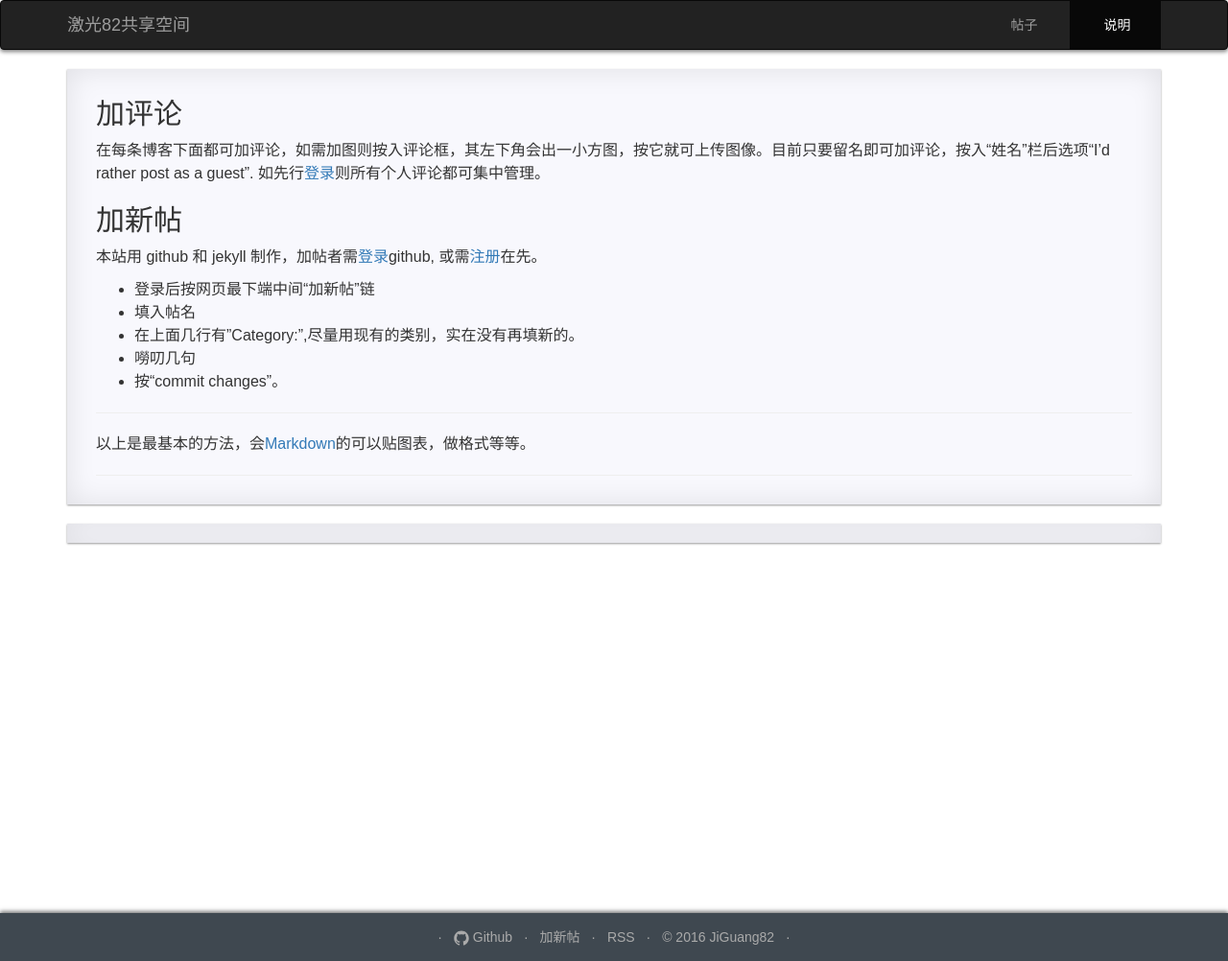
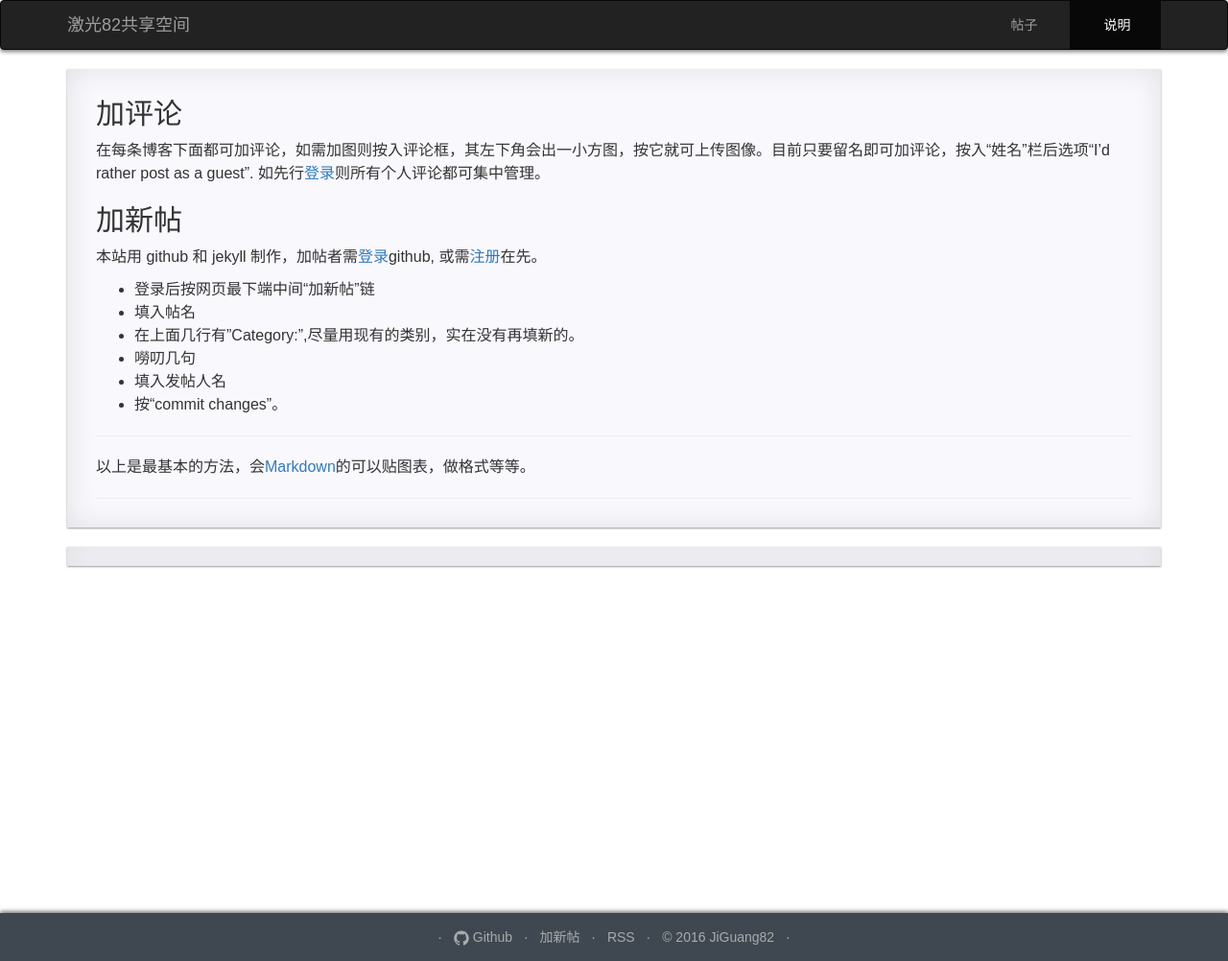
Before and after one commit to jiguang82/jiguang82, a Jekyll site: the page built from pages/1_about.md, in a window 1280 px wide. Shown: the whole page at 96% size. Built offline with Jekyll 4.4.1, drawn with Linux system fonts in a browser that asks for light colours; comment, search, counter and statistics services are not loaded.

Commit message:
Update 1_about.md

```diff
--- a/pages/1_about.md
+++ b/pages/1_about.md
@@ -9,11 +9,12 @@ permalink: /about/
 
 ## 加新帖
 本站用 github 和 jekyll 制作，加帖者需[登录](https://github.com/login)github, 或需[注册](https://github.com/join)在先。
-- 登录后按网页最下端中间“加新帖”链
-- 填入帖名
-- 在上面几行有"Category:",尽量用现有的类别，实在没有再填新的。
-- 嘮叨几句
-- 按“commit changes"。
+   - 登录后按网页最下端中间“加新帖”链
+   - 填入帖名
+   - 在上面几行有"Category:",尽量用现有的类别，实在没有再填新的。
+   - 嘮叨几句
+   - 填入发帖人名
+   - 按“commit changes"。
 
 -----------------
 以上是最基本的方法，会[Markdown](http://www.jianshu.com/p/q81RER)的可以贴图表，做格式等等。
```
